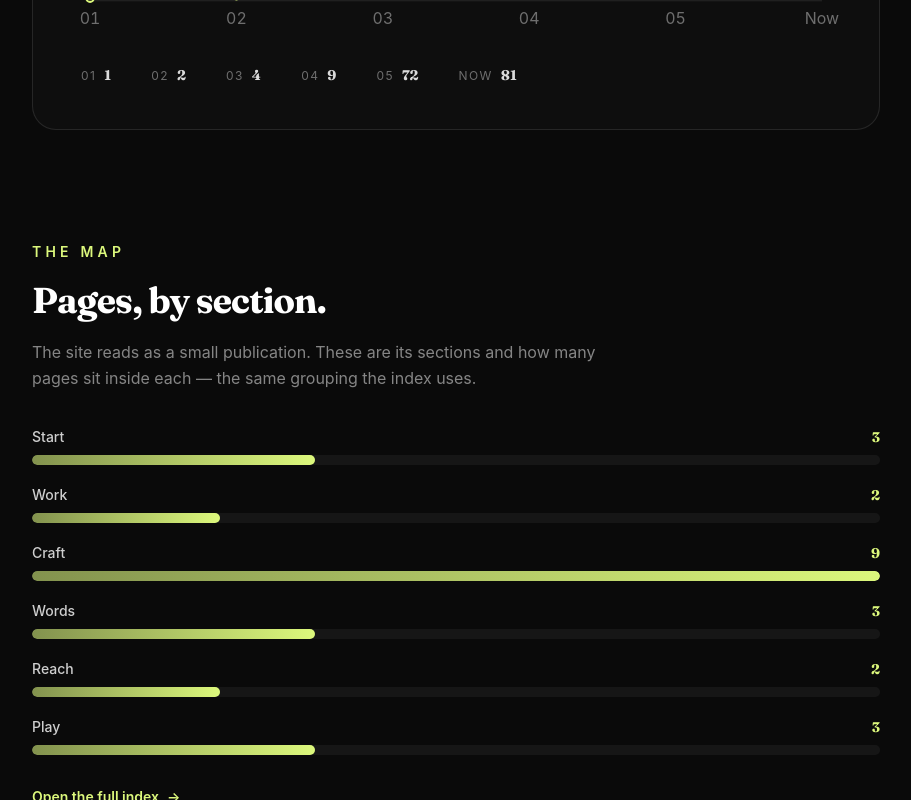
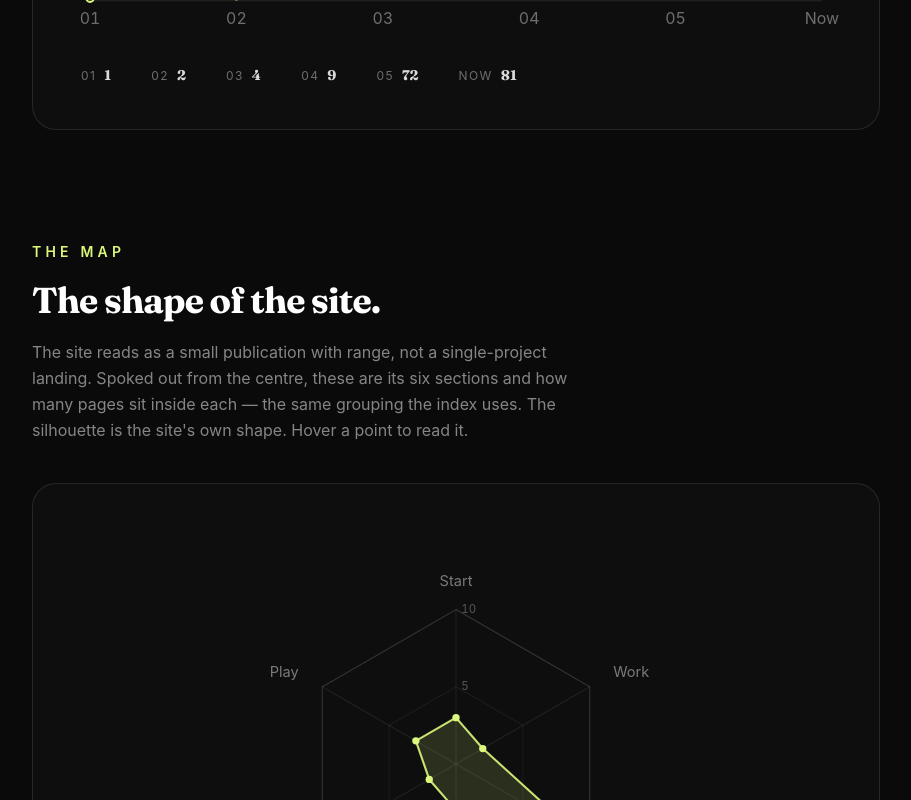
Before and after one commit to ArseniyCherednichenko/portfolio, a React (Vite) app: page /numbers in a window 1280 px wide. Shown: the part 2000-2800 px from the top of the page, without its empty margins (184-1095 px from the left). Built offline with nearby package versions, Linux system fonts and the light colour scheme.

Commit message:
Numbers: draw 'the shape of the site' with the radar chart — the six index sections spoked from a shared centre, replacing the flat by-section bars

```diff
--- a/src/pages/Numbers.tsx
+++ b/src/pages/Numbers.tsx
@@ -9,6 +9,7 @@ import { AnimatedCounter } from '../components/AnimatedCounter'
 import { DonutChart } from '../components/DonutChart'
 import { AreaChart, type AreaDatum } from '../components/AreaChart'
 import { BarChart } from '../components/BarChart'
+import { RadarChart } from '../components/RadarChart'
 import { Contour } from '../components/Contour'
 import { Seo } from '../components/Seo'
 import { COMPONENT_COUNT, PAGE_COUNT } from '../data/stats'
@@ -26,100 +27,6 @@ interface Datum {
   value: number
   /** Optional route the row links to, so a bar is also a way in. */
   to?: string
-}
-
-/**
- * One horizontal bar in a breakdown. The fill grows from zero to its share of
- * the largest value when the row scrolls into view; the count ticks up beside
- * it. Under reduced motion the bar is simply drawn at full width with the final
- * number already in place — no growth, no tick.
- */
-function Bar({
-  datum,
-  max,
-  index,
-  reduce,
-}: {
-  datum: Datum
-  max: number
-  index: number
-  reduce: boolean | null
-}) {
-  const pct = max > 0 ? (datum.value / max) * 100 : 0
-  const label = (
-    <span className="flex items-baseline justify-between gap-4">
-      <span className="text-sm font-medium text-white/80">{datum.label}</span>
-      <span className="font-display text-sm font-bold tabular-nums text-[#DCF87C]">
-        {reduce ? (
-          datum.value
-        ) : (
-          <AnimatedCounter value={datum.value} duration={1.1} />
-        )}
-      </span>
-    </span>
-  )
-
-  return (
-    <div className="group">
-      {datum.to ? (
-        <Link
-          to={datum.to}
-          className="block rounded-sm focus:outline-none focus-visible:ring-2 focus-visible:ring-[#DCF87C]/70 focus-visible:ring-offset-2 focus-visible:ring-offset-black"
-        >
-          {label}
-        </Link>
-      ) : (
-        label
-      )}
-      <div className="relative mt-2 h-2.5 w-full overflow-hidden rounded-full bg-white/[0.05]">
-        <motion.div
-          className="absolute inset-y-0 left-0 rounded-full bg-gradient-to-r from-[#DCF87C]/55 to-[#DCF87C] group-hover:from-[#DCF87C]/70"
-          initial={reduce ? false : { width: 0 }}
-          whileInView={reduce ? undefined : { width: `${pct}%` }}
-          style={reduce ? { width: `${pct}%` } : undefined}
-          viewport={{ once: true, amount: 0.6 }}
-          transition={{ duration: 1, ease: EASE, delay: 0.05 + index * 0.06 }}
-        />
-      </div>
-    </div>
-  )
-}
-
-/** A titled group of bars sharing one scale. */
-function Breakdown({
-  eyebrow,
-  title,
-  note,
-  data,
-  reduce,
-}: {
-  eyebrow: string
-  title: string
-  note: string
-  data: Datum[]
-  reduce: boolean | null
-}) {
-  const max = Math.max(...data.map((d) => d.value), 1)
-  return (
-    <div>
-      <Reveal>
-        <Eyebrow>{eyebrow}</Eyebrow>
-      </Reveal>
-      <Reveal delay={0.05}>
-        <h2 className="mt-4 font-display text-3xl font-bold leading-tight tracking-tight sm:text-4xl">
-          {title}
-        </h2>
-      </Reveal>
-      <Reveal delay={0.1}>
-        <p className="mt-4 max-w-xl text-base leading-relaxed text-white/50">{note}</p>
-      </Reveal>
-      <div className="mt-9 space-y-5">
-        {data.map((d, i) => (
-          <Bar key={d.label} datum={d} max={max} index={i} reduce={reduce} />
-        ))}
-      </div>
-    </div>
-  )
 }
 
 export default function Numbers() {
@@ -287,15 +194,42 @@ export default function Numbers() {
         </Reveal>
       </section>
 
-      {/* PAGES BY SECTION */}
+      {/* PAGES BY SECTION — the fourth chart. Where the bar chart compares
+          heights along one baseline, this spokes the six sections of the index
+          out from a shared centre and joins them into one silhouette, so the
+          site's shape as a publication — where it runs deep, where it is spare —
+          reads at a glance. Its subject is the breadth of the whole site, not any
+          one project. */}
       <section className="mx-auto mt-28 w-full max-w-4xl px-6">
-        <Breakdown
-          eyebrow="The map"
-          title="Pages, by section."
-          note="The site reads as a small publication. These are its sections and how many pages sit inside each — the same grouping the index uses."
-          data={bySection}
-          reduce={reduce}
-        />
+        <Reveal>
+          <Eyebrow>The map</Eyebrow>
+        </Reveal>
+        <Reveal delay={0.05}>
+          <h2 className="mt-4 font-display text-3xl font-bold leading-tight tracking-tight sm:text-4xl">
+            The shape of the site.
+          </h2>
+        </Reveal>
+        <Reveal delay={0.1}>
+          <p className="mt-4 max-w-xl text-base leading-relaxed text-white/50">
+            The site reads as a small publication with range, not a single-project landing. Spoked
+            out from the centre, these are its six sections and how many pages sit inside each — the
+            same grouping the index uses. The silhouette is the site's own shape. Hover a point to
+            read it.
+          </p>
+        </Reveal>
+        <Reveal delay={0.14}>
+          <div className="mt-10 rounded-3xl border border-white/10 bg-white/[0.02] p-6 sm:p-10">
+            <RadarChart
+              data={bySection}
+              unit="pages"
+              ariaLabel={
+                `Radar chart of the site's pages by section: ` +
+                bySection.map((d) => `${d.label}, ${d.value}`).join('; ') +
+                '.'
+              }
+            />
+          </div>
+        </Reveal>
         <Reveal delay={0.1}>
           <Link
             to="/contents"
```
